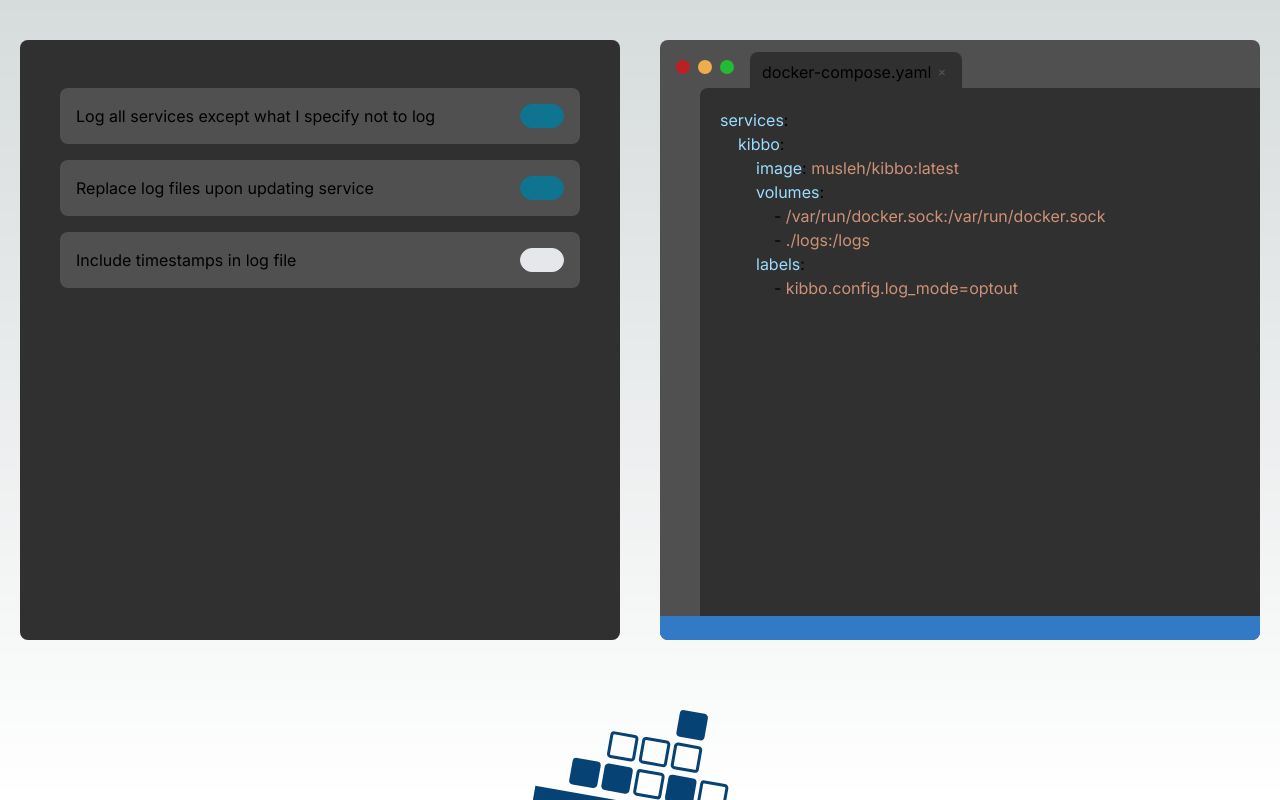
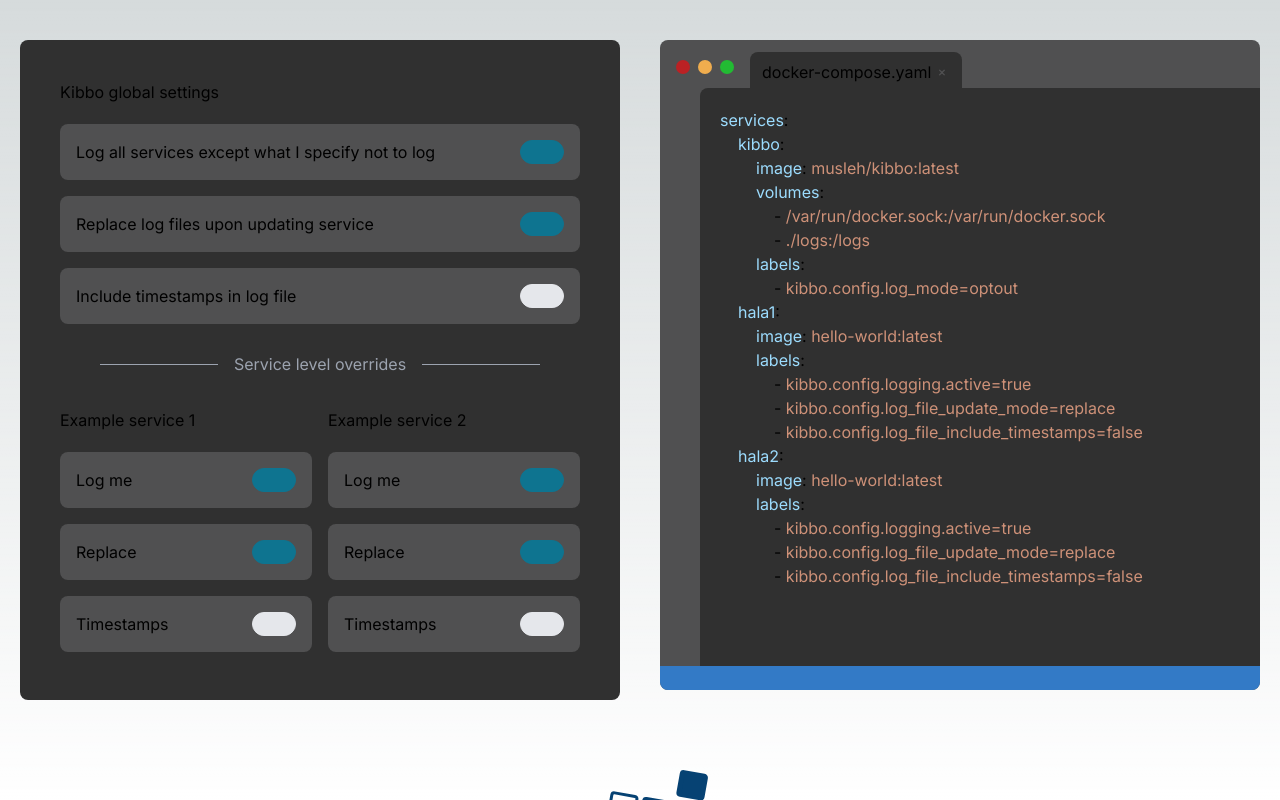
Before and after one commit to ahmad-musleh/kibbo, a Next.js app in the folder web-app/: page / in a window 1280 px wide. Shown: the top 800 px of the page. Built offline with nearby package versions, Linux system fonts and the light colour scheme.

Commit message:
web-app: add service level overrides

```diff
--- a/web-app/src/app/code_output.tsx
+++ b/web-app/src/app/code_output.tsx
@@ -1,112 +1,237 @@
-export default function CodeOutput ({toggleStates}: {toggleStates: any}) {
-
+export default function CodeOutput({ toggleStates }: { toggleStates: any }) {
   return (
     <>
-            <div className="flex flex-col bg-[#505051] max-w-[600px] min-w-[600px] min-h-[600px] m-10 lg:my-10 lg:ml-5 lg:mr-10 place-self-center lg:place-self-start rounded-lg">
-                <div className="flex h-12 space-between">
-                    <div className="bg-[#BB2124] h-3.5 w-3.5 mt-5 ml-4 rounded-full"></div>
-                    <div className="bg-[#F0AD4E] h-3.5 w-3.5 mt-5 ml-2 rounded-full"></div>
-                    <div className="bg-[#22BB33] h-3.5 w-3.5 mt-5 ml-2 rounded-full"></div>
-                    <div className="bg-[#303030] flex mt-3 ml-4 pl-3 pr-3 py-2 rounded-t-lg space-between">
-                        <h2>
-                            docker-compose.yaml
-                        </h2>
-                        <div className="text-[#505051] ml-2 rotate-45">+</div>
+      <div className="m-10 flex min-h-[650px] min-w-[600px] max-w-[600px] flex-col place-self-center rounded-lg bg-[#505051] lg:my-10 lg:ml-5 lg:mr-10 lg:place-self-start">
+        <div className="space-between flex h-12">
+          <div className="ml-4 mt-5 h-3.5 w-3.5 rounded-full bg-[#BB2124]"></div>
+          <div className="ml-2 mt-5 h-3.5 w-3.5 rounded-full bg-[#F0AD4E]"></div>
+          <div className="ml-2 mt-5 h-3.5 w-3.5 rounded-full bg-[#22BB33]"></div>
+          <div className="space-between ml-4 mt-3 flex rounded-t-lg bg-[#303030] py-2 pl-3 pr-3">
+            <h2>docker-compose.yaml</h2>
+            <div className="ml-2 rotate-45 text-[#505051]">+</div>
           </div>
         </div>
-                <div className="bg-[#303030] flex-grow mt-0 mb-0 ml-10 mr-0 rounded-tl-lg">
+        <div className="mb-0 ml-10 mr-0 mt-0 flex-grow rounded-tl-lg bg-[#303030]">
           <div className="p-5">
             <p>
               <span className="text-[#9CDCFE]">services</span>
               <span>:</span>
-
-                            <br/>
-
+              <br />
               &nbsp;&nbsp;&nbsp;&nbsp;
               <span className="text-[#9CDCFE]">kibbo</span>
               <span>:</span>
-
-                            <br/>
-
+              <br />
               &nbsp;&nbsp;&nbsp;&nbsp;&nbsp;&nbsp;&nbsp;&nbsp;
               <span className="text-[#9CDCFE]">image</span>
               <span>:&nbsp;</span>
               <span className="text-[#CE9178]">musleh/kibbo:latest</span>
-
-                            <br/>
-
+              <br />
               &nbsp;&nbsp;&nbsp;&nbsp;&nbsp;&nbsp;&nbsp;&nbsp;
               <span className="text-[#9CDCFE]">volumes</span>
               <span>:</span>
-
-                            <br/>
-
+              <br />
               &nbsp;&nbsp;&nbsp;&nbsp;&nbsp;&nbsp;&nbsp;&nbsp;&nbsp;&nbsp;&nbsp;&nbsp;
               <span>-&nbsp;</span>
-                            <span className="text-[#CE9178]">/var/run/docker.sock:/var/run/docker.sock</span>
-
-                            <br/>
-
+              <span className="text-[#CE9178]">
+                /var/run/docker.sock:/var/run/docker.sock
+              </span>
+              <br />
               &nbsp;&nbsp;&nbsp;&nbsp;&nbsp;&nbsp;&nbsp;&nbsp;&nbsp;&nbsp;&nbsp;&nbsp;
               <span>-&nbsp;</span>
               <span className="text-[#CE9178]">./logs:/logs</span>
-
-                            <br/>
-
+              <br />
               &nbsp;&nbsp;&nbsp;&nbsp;&nbsp;&nbsp;&nbsp;&nbsp;
               <span className="text-[#9CDCFE]">labels</span>
               <span>:</span>
-                            <br/>
-
-                            { toggleStates.logEverything ?
-                            (
+              <br />
+              {toggleStates.logEverything ? (
                 <>
                   &nbsp;&nbsp;&nbsp;&nbsp;&nbsp;&nbsp;&nbsp;&nbsp;&nbsp;&nbsp;&nbsp;&nbsp;
                   <span>-&nbsp;</span>
-                                    <span className="text-[#CE9178]">kibbo.config.log_mode=optout</span>
-                                    <br/>
+                  <span className="text-[#CE9178]">
+                    kibbo.config.log_mode=optout
+                  </span>
+                  <br />
                 </>
               ) : (
                 <>
                   &nbsp;&nbsp;&nbsp;&nbsp;&nbsp;&nbsp;&nbsp;&nbsp;&nbsp;&nbsp;&nbsp;&nbsp;
                   <span>-&nbsp;</span>
-                                    <span className="text-[#CE9178]">kibbo.config.log_mode=optin</span>
-                                    <br/>
+                  <span className="text-[#CE9178]">
+                    kibbo.config.log_mode=optin
+                  </span>
+                  <br />
                 </>
-                            )
-                            }
-
-                            { toggleStates.replaceLogFile ?
-                            (
+              )}
+              {toggleStates.replaceLogFile ? (
                 <></>
               ) : (
                 <>
                   &nbsp;&nbsp;&nbsp;&nbsp;&nbsp;&nbsp;&nbsp;&nbsp;&nbsp;&nbsp;&nbsp;&nbsp;
                   <span>-&nbsp;</span>
-                                    <span className="text-[#CE9178]">kibbo.config.log_file_update_mode=append</span>
-                                    <br/>
+                  <span className="text-[#CE9178]">
+                    kibbo.config.log_file_update_mode=append
+                  </span>
+                  <br />
                 </>
-                            )
-                            }
-
-                            { toggleStates.includeTimestamps ?
-                            (
+              )}
+              {toggleStates.includeTimestamps ? (
                 <>
                   &nbsp;&nbsp;&nbsp;&nbsp;&nbsp;&nbsp;&nbsp;&nbsp;&nbsp;&nbsp;&nbsp;&nbsp;
                   <span>-&nbsp;</span>
-                                    <span className="text-[#CE9178]">kibbo.config.log_file_include_timestamps=true</span>
-                                    <br/>
+                  <span className="text-[#CE9178]">
+                    kibbo.config.log_file_include_timestamps=true
+                  </span>
+                  <br />
                 </>
               ) : (
                 <></>
-                            )
-                            }
+              )}
+              &nbsp;&nbsp;&nbsp;&nbsp;
+              <span className="text-[#9CDCFE]">hala1</span>
+              <span>:</span>
+              <br />
+              &nbsp;&nbsp;&nbsp;&nbsp;&nbsp;&nbsp;&nbsp;&nbsp;
+              <span className="text-[#9CDCFE]">image</span>
+              <span>:&nbsp;</span>
+              <span className="text-[#CE9178]">hello-world:latest</span>
+              <br />
+              &nbsp;&nbsp;&nbsp;&nbsp;&nbsp;&nbsp;&nbsp;&nbsp;
+              <span className="text-[#9CDCFE]">labels</span>
+              <span>:</span>
+              <br />
+              {toggleStates.logService1 ? (
+                <>
+                  &nbsp;&nbsp;&nbsp;&nbsp;&nbsp;&nbsp;&nbsp;&nbsp;&nbsp;&nbsp;&nbsp;&nbsp;
+                  <span>-&nbsp;</span>
+                  <span className="text-[#CE9178]">
+                    kibbo.config.logging.active=true
+                  </span>
+                  <br />
+                </>
+              ) : (
+                <>
+                  &nbsp;&nbsp;&nbsp;&nbsp;&nbsp;&nbsp;&nbsp;&nbsp;&nbsp;&nbsp;&nbsp;&nbsp;
+                  <span>-&nbsp;</span>
+                  <span className="text-[#CE9178]">
+                    kibbo.config.logging.active=false
+                  </span>
+                  <br />
+                </>
+              )}
+              {toggleStates.replaceLogFileService1 ? (
+                <>
+                  &nbsp;&nbsp;&nbsp;&nbsp;&nbsp;&nbsp;&nbsp;&nbsp;&nbsp;&nbsp;&nbsp;&nbsp;
+                  <span>-&nbsp;</span>
+                  <span className="text-[#CE9178]">
+                    kibbo.config.log_file_update_mode=replace
+                  </span>
+                  <br />
+                </>
+              ) : (
+                <>
+                  &nbsp;&nbsp;&nbsp;&nbsp;&nbsp;&nbsp;&nbsp;&nbsp;&nbsp;&nbsp;&nbsp;&nbsp;
+                  <span>-&nbsp;</span>
+                  <span className="text-[#CE9178]">
+                    kibbo.config.log_file_update_mode=append
+                  </span>
+                  <br />
+                </>
+              )}
+              {toggleStates.includeTimestampsService1 ? (
+                <>
+                  &nbsp;&nbsp;&nbsp;&nbsp;&nbsp;&nbsp;&nbsp;&nbsp;&nbsp;&nbsp;&nbsp;&nbsp;
+                  <span>-&nbsp;</span>
+                  <span className="text-[#CE9178]">
+                    kibbo.config.log_file_include_timestamps=true
+                  </span>
+                  <br />
+                </>
+              ) : (
+                <>
+                  &nbsp;&nbsp;&nbsp;&nbsp;&nbsp;&nbsp;&nbsp;&nbsp;&nbsp;&nbsp;&nbsp;&nbsp;
+                  <span>-&nbsp;</span>
+                  <span className="text-[#CE9178]">
+                    kibbo.config.log_file_include_timestamps=false
+                  </span>
+                  <br />
+                </>
+              )}
+              &nbsp;&nbsp;&nbsp;&nbsp;
+              <span className="text-[#9CDCFE]">hala2</span>
+              <span>:</span>
+              <br />
+              &nbsp;&nbsp;&nbsp;&nbsp;&nbsp;&nbsp;&nbsp;&nbsp;
+              <span className="text-[#9CDCFE]">image</span>
+              <span>:&nbsp;</span>
+              <span className="text-[#CE9178]">hello-world:latest</span>
+              <br />
+              &nbsp;&nbsp;&nbsp;&nbsp;&nbsp;&nbsp;&nbsp;&nbsp;
+              <span className="text-[#9CDCFE]">labels</span>
+              <span>:</span>
+              <br />
+              {toggleStates.logService2 ? (
+                <>
+                  &nbsp;&nbsp;&nbsp;&nbsp;&nbsp;&nbsp;&nbsp;&nbsp;&nbsp;&nbsp;&nbsp;&nbsp;
+                  <span>-&nbsp;</span>
+                  <span className="text-[#CE9178]">
+                    kibbo.config.logging.active=true
+                  </span>
+                  <br />
+                </>
+              ) : (
+                <>
+                  &nbsp;&nbsp;&nbsp;&nbsp;&nbsp;&nbsp;&nbsp;&nbsp;&nbsp;&nbsp;&nbsp;&nbsp;
+                  <span>-&nbsp;</span>
+                  <span className="text-[#CE9178]">
+                    kibbo.config.logging.active=false
+                  </span>
+                  <br />
+                </>
+              )}
+              {toggleStates.replaceLogFileService2 ? (
+                <>
+                  &nbsp;&nbsp;&nbsp;&nbsp;&nbsp;&nbsp;&nbsp;&nbsp;&nbsp;&nbsp;&nbsp;&nbsp;
+                  <span>-&nbsp;</span>
+                  <span className="text-[#CE9178]">
+                    kibbo.config.log_file_update_mode=replace
+                  </span>
+                  <br />
+                </>
+              ) : (
+                <>
+                  &nbsp;&nbsp;&nbsp;&nbsp;&nbsp;&nbsp;&nbsp;&nbsp;&nbsp;&nbsp;&nbsp;&nbsp;
+                  <span>-&nbsp;</span>
+                  <span className="text-[#CE9178]">
+                    kibbo.config.log_file_update_mode=append
+                  </span>
+                  <br />
+                </>
+              )}
+              {toggleStates.includeTimestampsService2 ? (
+                <>
+                  &nbsp;&nbsp;&nbsp;&nbsp;&nbsp;&nbsp;&nbsp;&nbsp;&nbsp;&nbsp;&nbsp;&nbsp;
+                  <span>-&nbsp;</span>
+                  <span className="text-[#CE9178]">
+                    kibbo.config.log_file_include_timestamps=true
+                  </span>
+                  <br />
+                </>
+              ) : (
+                <>
+                  &nbsp;&nbsp;&nbsp;&nbsp;&nbsp;&nbsp;&nbsp;&nbsp;&nbsp;&nbsp;&nbsp;&nbsp;
+                  <span>-&nbsp;</span>
+                  <span className="text-[#CE9178]">
+                    kibbo.config.log_file_include_timestamps=false
+                  </span>
+                  <br />
+                </>
+              )}
             </p>
           </div>
         </div>
-                <div className="bg-[#337AC6] h-6 rounded-b-lg">
-                </div>
+        <div className="h-6 rounded-b-lg bg-[#337AC6]"></div>
       </div>
     </>
-    )
+  );
 }
--- a/web-app/src/app/kibbo_selection.tsx
+++ b/web-app/src/app/kibbo_selection.tsx
@@ -1,39 +1,129 @@
-import Toggle from './toggle';
+import Toggle from "./toggle";
 
 export default function KibboSelection({
   toggleStates,
   toggleLogEverything,
   toggleReplaceLogFile,
-    toggleIncludeTimestamps
+  toggleIncludeTimestamps,
+  toggleLogService1,
+  toggleReplaceLogFileService1,
+  toggleIncludeTimestampsService1,
+  toggleLogService2,
+  toggleReplaceLogFileService2,
+  toggleIncludeTimestampsService2,
 }: {
-    toggleStates: any,
-    toggleLogEverything: Function,
-    toggleReplaceLogFile: Function,
-    toggleIncludeTimestamps: Function
+  toggleStates: any;
+  toggleLogEverything: Function;
+  toggleReplaceLogFile: Function;
+  toggleIncludeTimestamps: Function;
+  toggleLogService1: Function;
+  toggleReplaceLogFileService1: Function;
+  toggleIncludeTimestampsService1: Function;
+  toggleLogService2: Function;
+  toggleReplaceLogFileService2: Function;
+  toggleIncludeTimestampsService2: Function;
 }) {
   return (
     <>
-            <div className="bg-[#303030] max-w-[600px] min-w-[600px] min-h-[600px] m-10 lg:my-10 lg:ml-10 lg:mr-5 place-self-center lg:place-self-end rounded-lg">
+      <div className="m-10 min-h-[650px] min-w-[600px] max-w-[600px] place-self-center rounded-lg bg-[#303030] lg:my-10 lg:ml-10 lg:mr-5 lg:place-self-end">
         <div className="p-10">
+          <h2 className="-pt-3 pb-3">Kibbo global settings</h2>
           <ul>
-                        <li><Toggle
+            <li>
+              <Toggle
                 text="Log all services except what I specify not to log"
                 state={toggleStates.logEverything}
                 updateToggleState={toggleLogEverything}
-                            /></li>
-                        <li><Toggle
+              />
+            </li>
+            <li>
+              <Toggle
                 text="Replace log files upon updating service"
                 state={toggleStates.replaceLogFile}
                 updateToggleState={toggleReplaceLogFile}
-                            /></li>
-                        <li><Toggle
+              />
+            </li>
+            <li>
+              <Toggle
                 text="Include timestamps in log file"
                 state={toggleStates.includeTimestamps}
                 updateToggleState={toggleIncludeTimestamps}
-                            /></li>
+              />
+            </li>
+          </ul>
+          <div className="relative flex items-center px-10 py-5">
+            <div className="flex-grow border-t border-gray-400" />
+            <span className="mx-4 flex-shrink text-gray-400">
+              Service level overrides
+            </span>
+            <div className="flex-grow border-t border-gray-400" />
+          </div>
+          <ul>
+            <div className="grid grid-cols-2">
+              <div className="m-2 mb-0 ml-0">
+                <div className="flex">
+                  <div className="py-1">
+                    <h2>Example service 1</h2>
+                  </div>
+                </div>
+                <div className="rounded-bl-md rounded-br-md pt-2">
+                  <li>
+                    <Toggle
+                      text="Log me"
+                      state={toggleStates.logService1}
+                      updateToggleState={toggleLogService1}
+                    />
+                  </li>
+                  <li>
+                    <Toggle
+                      text="Replace"
+                      state={toggleStates.replaceLogFileService1}
+                      updateToggleState={toggleReplaceLogFileService1}
+                    />
+                  </li>
+                  <li>
+                    <Toggle
+                      text="Timestamps"
+                      state={toggleStates.includeTimestampsService1}
+                      updateToggleState={toggleIncludeTimestampsService1}
+                    />
+                  </li>
+                </div>
+              </div>
+              <div className="m-2 mb-0 mr-0">
+                <div className="flex">
+                  <div className="rounded-tl-md py-1">
+                    <h2>Example service 2</h2>
+                  </div>
+                </div>
+                <div className="pt-2">
+                  <li>
+                    <Toggle
+                      text="Log me"
+                      state={toggleStates.logService2}
+                      updateToggleState={toggleLogService2}
+                    />
+                  </li>
+                  <li>
+                    <Toggle
+                      text="Replace"
+                      state={toggleStates.replaceLogFileService2}
+                      updateToggleState={toggleReplaceLogFileService2}
+                    />
+                  </li>
+                  <li>
+                    <Toggle
+                      text="Timestamps"
+                      state={toggleStates.includeTimestampsService2}
+                      updateToggleState={toggleIncludeTimestampsService2}
+                    />
+                  </li>
+                </div>
+              </div>
+            </div>
           </ul>
         </div>
       </div>
     </>
-    )
+  );
 }
--- a/web-app/src/app/page.tsx
+++ b/web-app/src/app/page.tsx
@@ -1,44 +1,97 @@
-'use client';
-import CodeOutput from './code_output';
-import KibboSelection from './kibbo_selection';
-import Footer from './footer';
-import { useState } from 'react';
+"use client";
+import CodeOutput from "./code_output";
+import KibboSelection from "./kibbo_selection";
+import Footer from "./footer";
+import { useState } from "react";
 
 type AppProps = {
   toggles: {
-    logEverything: boolean,
-    replaceLogFile: boolean,
-    includeTimestamps: boolean,
-  }
-}
+    logEverything: boolean;
+    replaceLogFile: boolean;
+    includeTimestamps: boolean;
+    logService1: boolean;
+    replaceLogFileService1: boolean;
+    includeTimestampsService1: boolean;
+    logService2: boolean;
+    replaceLogFileService2: boolean;
+    includeTimestampsService2: boolean;
+  };
+};
 
 export default function Home() {
-
   const [toggleStates, setToggleStates] = useState({
     logEverything: true,
     replaceLogFile: true,
     includeTimestamps: false,
+    logService1: true,
+    replaceLogFileService1: true,
+    includeTimestampsService1: false,
+    logService2: true,
+    replaceLogFileService2: true,
+    includeTimestampsService2: false,
   });
 
-  function toggleLogEverything() : void {
+  function toggleLogEverything(): void {
     setToggleStates({
       ...toggleStates,
-      logEverything: !(toggleStates.logEverything),
-    })
+      logEverything: !toggleStates.logEverything,
+    });
   }
 
-  function toggleReplaceLogFile() : void {
+  function toggleReplaceLogFile(): void {
     setToggleStates({
       ...toggleStates,
-      replaceLogFile: !(toggleStates.replaceLogFile),
-    })
+      replaceLogFile: !toggleStates.replaceLogFile,
+    });
   }
 
-  function toggleIncludeTimestamps() : void {
+  function toggleIncludeTimestamps(): void {
     setToggleStates({
       ...toggleStates,
-      includeTimestamps: !(toggleStates.includeTimestamps),
-    })
+      includeTimestamps: !toggleStates.includeTimestamps,
+    });
+  }
+
+  function toggleLogService1(): void {
+    setToggleStates({
+      ...toggleStates,
+      logService1: !toggleStates.logService1,
+    });
+  }
+
+  function toggleReplaceLogFileService1(): void {
+    setToggleStates({
+      ...toggleStates,
+      replaceLogFileService1: !toggleStates.replaceLogFileService1,
+    });
+  }
+
+  function toggleIncludeTimestampsService1(): void {
+    setToggleStates({
+      ...toggleStates,
+      includeTimestampsService1: !toggleStates.includeTimestampsService1,
+    });
+  }
+
+  function toggleLogService2(): void {
+    setToggleStates({
+      ...toggleStates,
+      logService2: !toggleStates.logService2,
+    });
+  }
+
+  function toggleReplaceLogFileService2(): void {
+    setToggleStates({
+      ...toggleStates,
+      replaceLogFileService2: !toggleStates.replaceLogFileService2,
+    });
+  }
+
+  function toggleIncludeTimestampsService2(): void {
+    setToggleStates({
+      ...toggleStates,
+      includeTimestampsService2: !toggleStates.includeTimestampsService2,
+    });
   }
 
   return (
@@ -47,19 +100,25 @@
         <title>Kibbo</title>
       </head>
       <body>
-      <div className='lg:h-screen'>
-        <div className='grid grid-cols-1 grid-rows-2 lg:grid-cols-2 lg:grid-rows-1'>
+        <div className="lg:h-screen">
+          <div className="grid grid-cols-1 grid-rows-2 lg:grid-cols-2 lg:grid-rows-1">
             <KibboSelection
               toggleStates={toggleStates}
               toggleLogEverything={toggleLogEverything}
               toggleReplaceLogFile={toggleReplaceLogFile}
               toggleIncludeTimestamps={toggleIncludeTimestamps}
+              toggleLogService1={toggleLogService1}
+              toggleReplaceLogFileService1={toggleReplaceLogFileService1}
+              toggleIncludeTimestampsService1={toggleIncludeTimestampsService1}
+              toggleLogService2={toggleLogService2}
+              toggleReplaceLogFileService2={toggleReplaceLogFileService2}
+              toggleIncludeTimestampsService2={toggleIncludeTimestampsService2}
             />
-          <CodeOutput toggleStates={toggleStates}/>
+            <CodeOutput toggleStates={toggleStates} />
           </div>
-        <Footer/>
+          <Footer />
         </div>
       </body>
     </>
-  )
+  );
 }
--- a/web-app/src/app/toggle.tsx
+++ b/web-app/src/app/toggle.tsx
@@ -1,14 +1,26 @@
-'use client';
+"use client";
 import { ToggleSwitch } from "flowbite-react";
 
-export default function Toggle({text, state , updateToggleState}: {text: string, state: boolean ,updateToggleState: Function}) {
-
-    return (
-        <>
-            <label className="relative inline-flex justify-between cursor-pointer my-2 p-4 w-full rounded-lg bg-[#505051]">
-                <span className=""> {text} </span>
-                <ToggleSwitch className="" checked={state} label="" onChange={() => updateToggleState()} />
-            </label>
-        </>
-    )
+export default function Toggle({
+  text,
+  state,
+  updateToggleState,
+}: {
+  text: string;
+  state: boolean;
+  updateToggleState: Function;
+}) {
+  return (
+    <>
+      <label className="relative my-2 inline-flex w-full cursor-pointer justify-between rounded-lg bg-[#505051] p-4">
+        <span className=""> {text} </span>
+        <ToggleSwitch
+          className=""
+          checked={state}
+          label=""
+          onChange={() => updateToggleState()}
+        />
+      </label>
+    </>
+  );
 }
```
Lines whose indentation alone changed are shown as unchanged.
